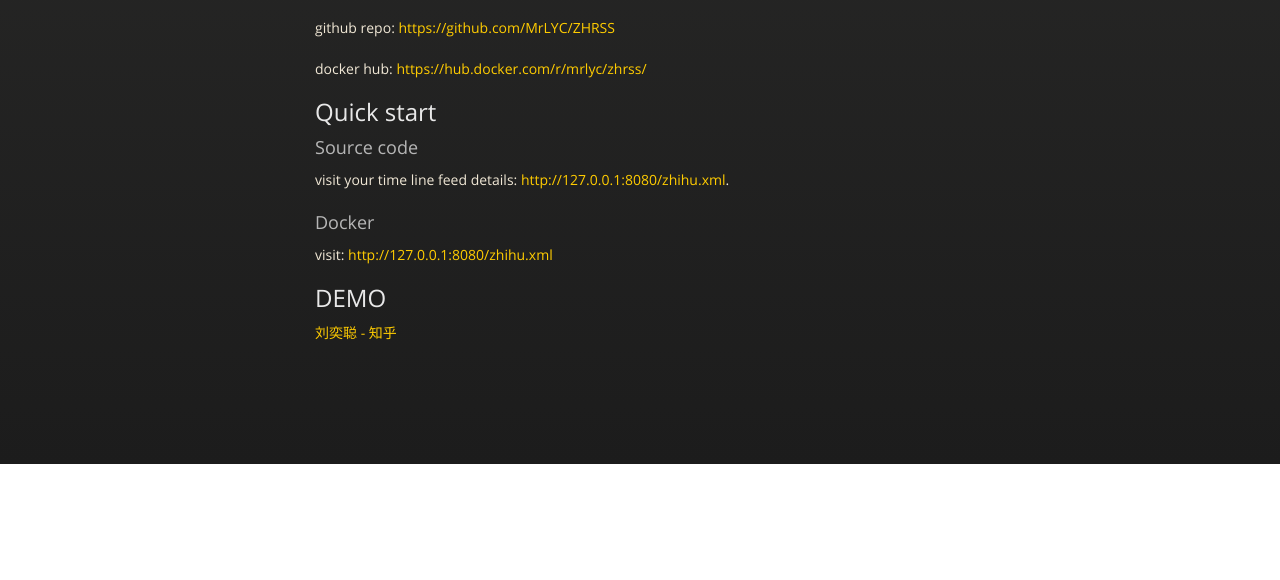
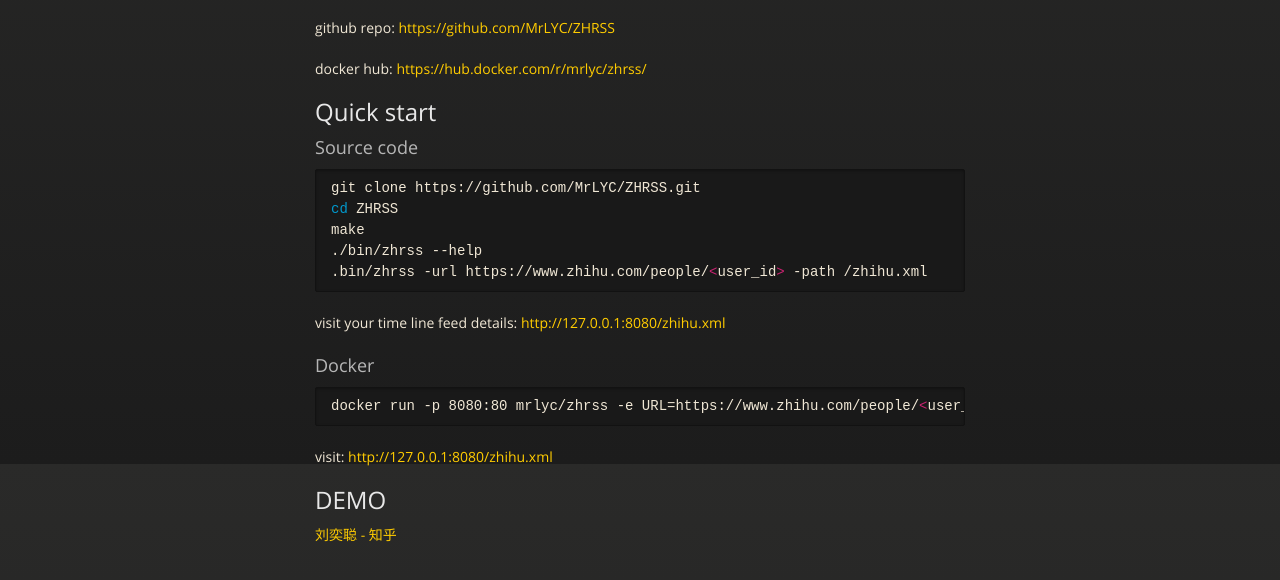
Before and after one commit to MrLYC/ZHRSS, a plain HTML site: page docs/index.html in a window 1280 px wide. Shown: the part 336-916 px from the top of the page. Before the commit the page ends 800 px from the top, so only its background shows below. Drawn offline with nearby package versions, Linux system fonts and the light colour scheme.

Commit message:
update docs

```diff
--- a/docs/index.html
+++ b/docs/index.html
@@ -15,6 +15,11 @@
     <link rel="stylesheet" href="stylesheets/ie.css">
     <![endif]-->
     <meta name="viewport" content="width=device-width, initial-scale=1, user-scalable=no">
+    <style>
+    	.asciicast + .highlight-source-shell {
+    		display: none;
+    	}
+    </style>
 
   </head>
   <body>
@@ -55,15 +60,22 @@
 
 <div>
     <script type="text/javascript" data-autoplay="true" data-speed="2" src="https://asciinema.org/a/8j02jndmossozyh3oh98hajfp.js" id="asciicast-8j02jndmossozyh3oh98hajfp" async></script>
+<div class="highlight highlight-source-shell"><pre>git clone https://github.com/MrLYC/ZHRSS.git
+<span class="pl-c1">cd</span> ZHRSS
+make
+./bin/zhrss --help
+.bin/zhrss -url https://www.zhihu.com/people/<span class="pl-k">&lt;</span>user_id<span class="pl-k">&gt;</span> -path /zhihu.xml</pre></div>
 </div>
 
-<p>visit your time line feed details: <a href="http://127.0.0.1:8080/zhihu.xml">http://127.0.0.1:8080/zhihu.xml</a>.</p>
+<p>visit your time line feed details: <a href="http://127.0.0.1:8080/zhihu.xml">http://127.0.0.1:8080/zhihu.xml</a></p>
 
 <h3>
 <a id="docker" class="anchor" href="#docker" aria-hidden="true"><span aria-hidden="true" class="octicon octicon-link"></span></a>Docker</h3>
 
 <div>
     <script type="text/javascript" data-autoplay="true" data-speed="2" src="https://asciinema.org/a/eyur384ud459b53j9l6091ala.js" id="asciicast-eyur384ud459b53j9l6091ala" async></script>
+<div class="highlight highlight-source-shell"><pre>docker run -p 8080:80 mrlyc/zhrss -e URL=https://www.zhihu.com/people/<span class="pl-k">&lt;</span>user_id<span class="pl-k">&gt;</span> -e PATH=/zhihu.xml</pre></div>
+
 </div>
 
 <p>visit: <a href="http://127.0.0.1:8080/zhihu.xml">http://127.0.0.1:8080/zhihu.xml</a></p>
```
Also changed, not shown: 1 other file.
